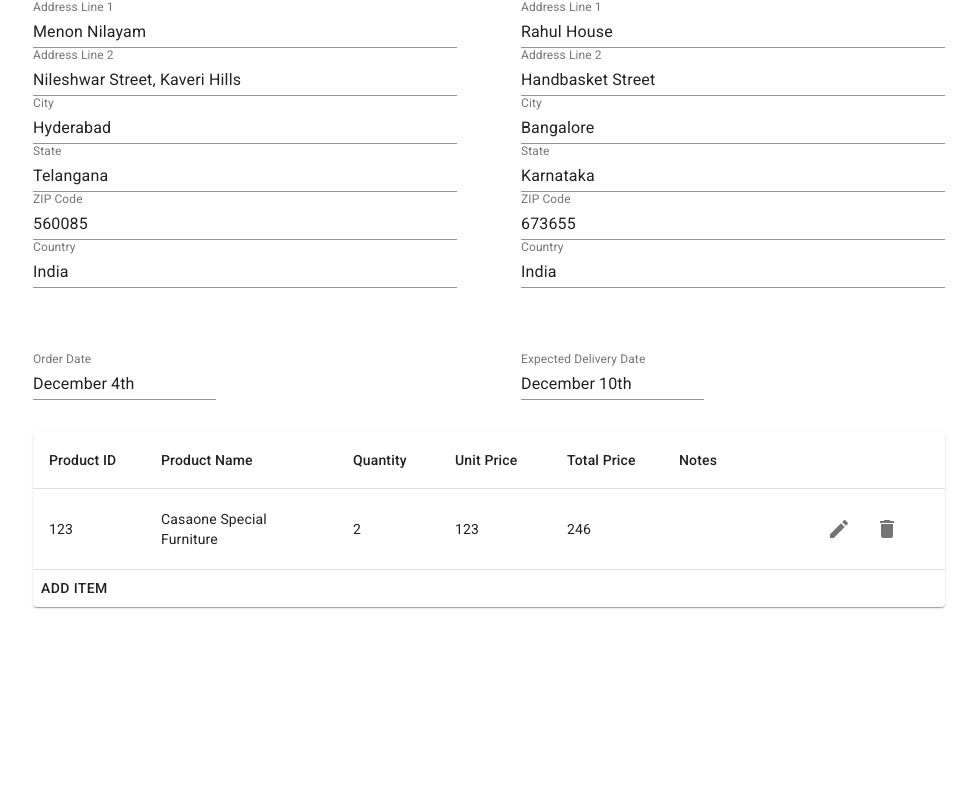
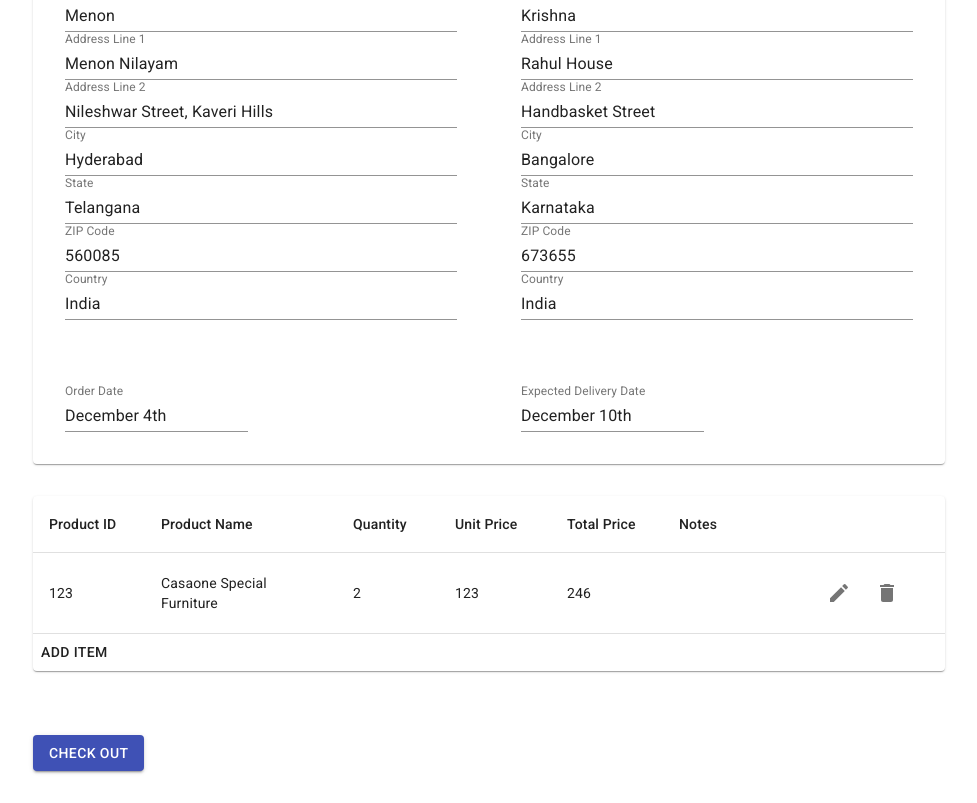
Before and after one commit to rahulakrishna/checkout-page, a React (Create React App) app: page / in a window 1280 px wide. Shown: the part 238-1041 px from the top of the page, without its empty margins (151-1128 px from the left). Before the commit the page ends 877 px from the top, so only its background shows below. Built offline with nearby package versions, Linux system fonts and the light colour scheme.

Commit message:
🚨 Style fixes and state logging

```diff
--- a/src/App.js
+++ b/src/App.js
@@ -1,10 +1,12 @@
 import React from 'react';
+import { connect } from 'react-redux';
 import Container from '@material-ui/core/Container';
 import Grid from '@material-ui/core/Grid';
+import Button from '@material-ui/core/Button';
 import AddressSection from './components/Address/AddressSection';
 import ItemsList from './components/Items/ItemsList';
 
-function App() {
+function App({ state }) {
   return (
     <Container maxWidth="md">
       <Grid item xs={12}>
@@ -16,8 +18,25 @@ function App() {
       <Grid item xs={12}>
         <ItemsList />
       </Grid>
+      <Button
+        variant="contained"
+        color="primary"
+        style={{ marginTop: '32px', marginBottom: '32px' }}
+        onClick={() => console.log({ state })}
+      >
+        Check out
+      </Button>
     </Container>
   );
 }
 
-export default App;
+export const mapStateToProps = state => ({
+  state,
+});
+
+export const mapDispatchToProps = () => ({});
+
+export default connect(
+  mapStateToProps,
+  mapDispatchToProps
+)(App);
--- a/src/components/Address/AddressSection.js
+++ b/src/components/Address/AddressSection.js
@@ -1,11 +1,19 @@
 import React, { useEffect } from 'react';
 import { connect } from 'react-redux';
 import Grid from '@material-ui/core/Grid';
+import Paper from '@material-ui/core/Paper';
+import { makeStyles } from '@material-ui/core/styles';
 import AddressFields from './AddressFields';
 import data from '../../utils/data.json';
 import { updateAddress } from '../../actions/addressActions';
 import { updateAllDates } from '../../actions/dateActions';
 import SelectDate from './Date/SelectDate';
+
+const useStyles = makeStyles({
+  padding32: {
+    padding: '32px',
+  },
+});
 
 const AddressSection = ({ updateAddress, updateAllDates }) => {
   useEffect(() => {
@@ -25,7 +33,9 @@ const AddressSection = ({ updateAddress, updateAllDates }) => {
       },
     });
   }, [updateAddress, updateAllDates]);
+  const classes = useStyles();
   return (
+    <Paper className={classes.padding32}>
       <Grid container spacing={8}>
         <Grid item xs={12} md={6}>
           <AddressFields type="billingAddress" />
@@ -40,6 +50,7 @@ const AddressSection = ({ updateAddress, updateAllDates }) => {
           <SelectDate type="expectedDeliveryDate" />
         </Grid>
       </Grid>
+    </Paper>
   );
 };
 
```
Lines whose indentation alone changed are shown as unchanged.
